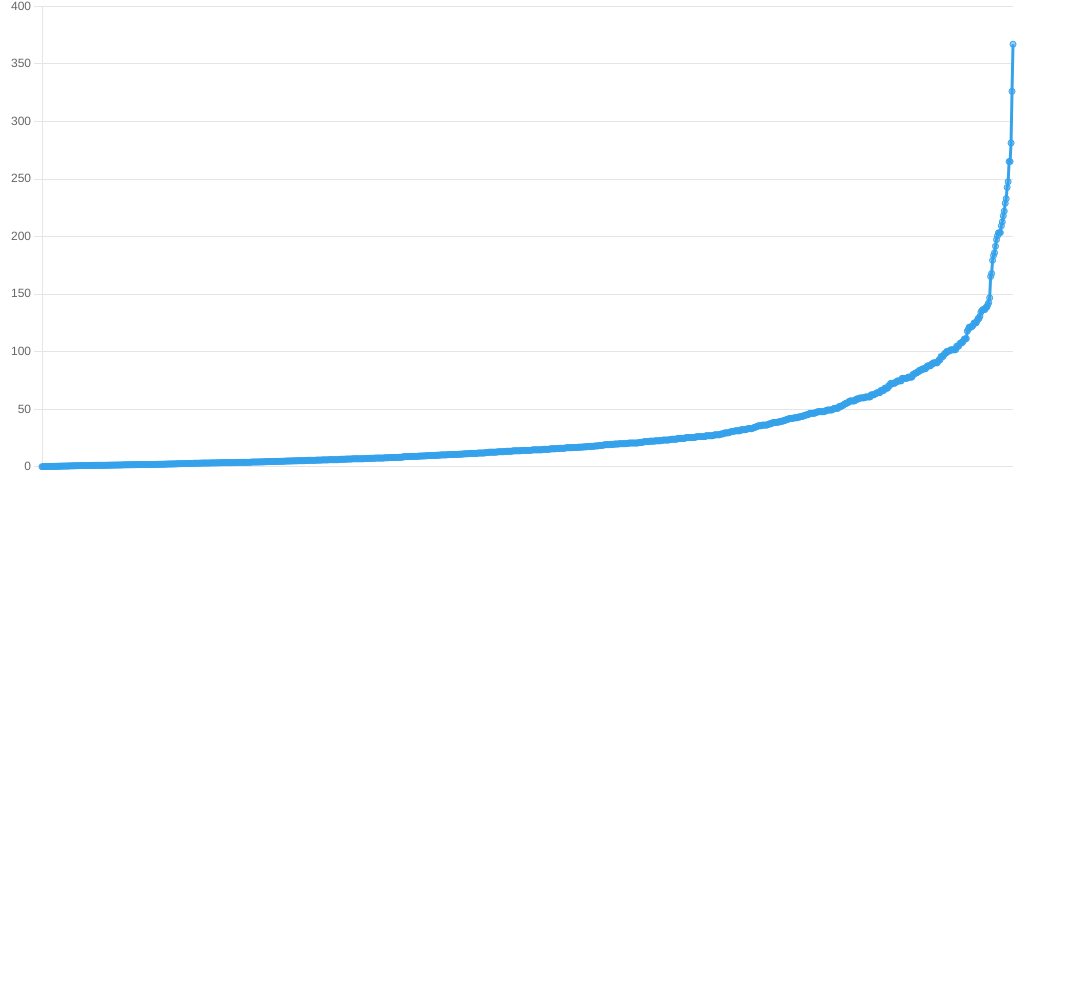
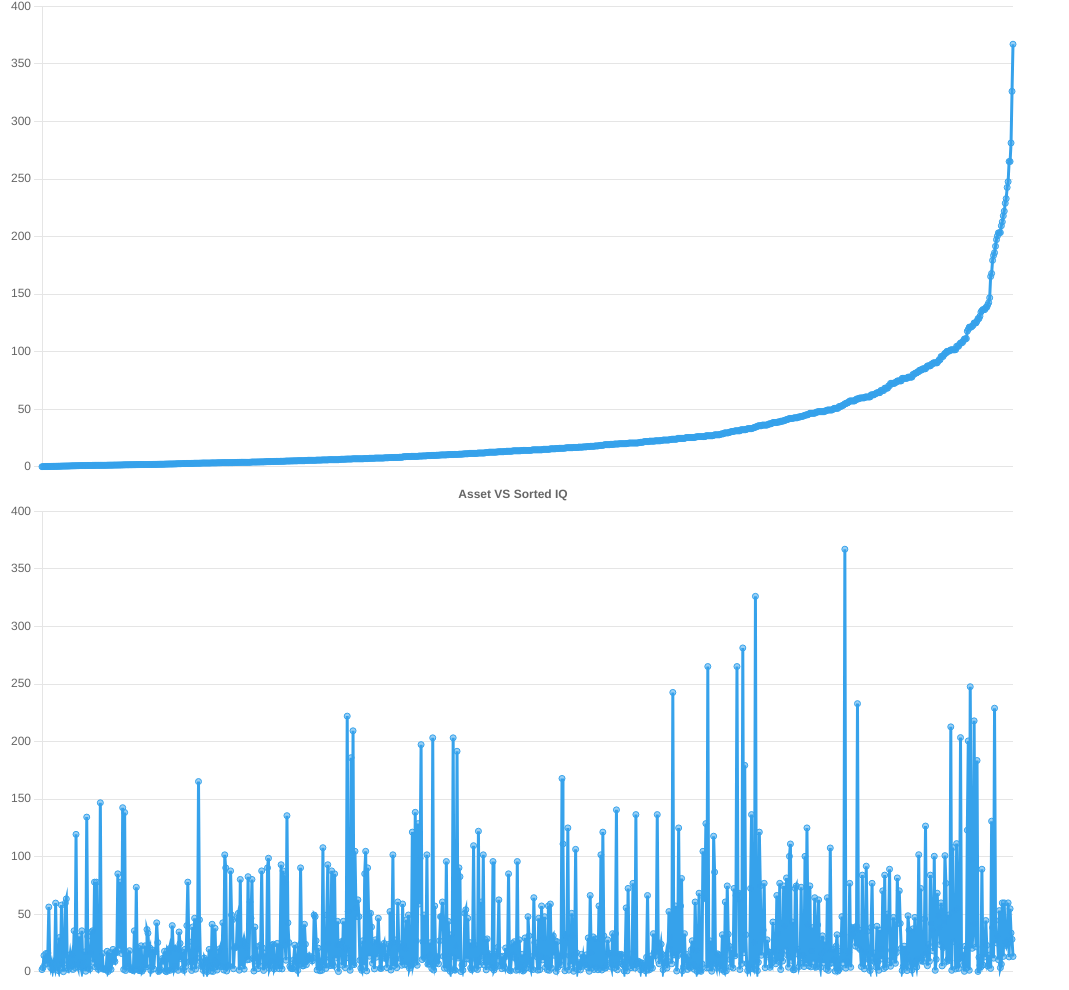
Before and after one commit to GeassCoder/social-experiment, a website with bundled scripts: page index.html in a window 1280 px wide. Shown: the part 330-1320 px from the top of the page, without its empty margins (0-1069 px from the left). Before the commit the page ends 815 px from the top, so only its background shows below. Built offline with nearby package versions, Linux system fonts and the light colour scheme.

Commit message:
more refactor and added Asset VS Sorted IQ chart

```diff
--- a/index.html
+++ b/index.html
@@ -9,16 +9,21 @@
 <body>
     <div style="display:flex">
         <div style="width:46vw">
-            <canvas id="iq-distribution" ></canvas>
+            <canvas id="iq-distribution"></canvas>
         </div>
         <div style="width:46vw">
-            <canvas id="asset-distribution" ></canvas>
+            <canvas id="asset-distribution"></canvas>
         </div>
     </div>
 
     <div style="width:80%">
-        <canvas id="sorted-asset" ></canvas>
+        <canvas id="sorted-asset"></canvas>
     </div>
+
+    <div style="width:80%">
+        <canvas id="asset-vs-sorted-iq"></canvas>
+    </div>
+
     <script src="https://cdn.jsdelivr.net/npm/chart.js@4.2.1/dist/chart.umd.min.js"></script>
     <script type="module" src="./main.js"></script>
 </body>
--- a/main.js
+++ b/main.js
@@ -102,4 +102,4 @@ simulate(profileList);
 createReports(profileList);
 
 // test
-console.log(profileList);
+// console.log(profileList);
--- a/scripts/reports/drawAssetChart.js
+++ b/scripts/reports/drawAssetVsSortedIqChart.js
@@ -1,11 +1,11 @@
 import { keep2DecimalDigits } from '../util.js';
 
-export default function drawAssetChart (sortedProfilesByAsset) {
-    const xValues = sortedProfilesByAsset.map(one => one.id);
-    const yValues = sortedProfilesByAsset.map(one => one.asset);
+export default function drawAssetVsSortedIqChart (sortedProfilesByIq) {
+    const xValues = sortedProfilesByIq.map(one => one.id);
+    const yValues = sortedProfilesByIq.map(one => one.asset);
 
     new Chart(
-        document.getElementById('sorted-asset'),
+        document.getElementById('asset-vs-sorted-iq'),
         {
             options: {
                 plugins: {
@@ -14,13 +14,13 @@ export default function drawAssetChart (sortedProfilesByAsset) {
                     },
                     title: {
                         display: true,
-                        text: 'Sorted Asset'
+                        text: 'Asset VS Sorted IQ'
                     },
                     tooltip: {
                         callbacks: {
                             label: (context) => {
                                 const currentIndex = context.dataIndex;
-                                const currentDataPoint = sortedProfilesByAsset[currentIndex];
+                                const currentDataPoint = sortedProfilesByIq[currentIndex];
 
                                 return `Asset: ${keep2DecimalDigits(currentDataPoint.asset)},  ` + `IQ: ${currentDataPoint.iq}`;
                             }
--- /dev/null
+++ b/scripts/reports/drawSortedAssetChart.js
@@ -0,0 +1,46 @@
+import { keep2DecimalDigits } from '../util.js';
+
+export default function drawSortedAssetChart (sortedProfilesByAsset) {
+    const xValues = sortedProfilesByAsset.map(one => one.id);
+    const yValues = sortedProfilesByAsset.map(one => one.asset);
+
+    new Chart(
+        document.getElementById('sorted-asset'),
+        {
+            options: {
+                plugins: {
+                    legend: {
+                        display: false
+                    },
+                    title: {
+                        display: true,
+                        text: 'Sorted Asset'
+                    },
+                    tooltip: {
+                        callbacks: {
+                            label: (context, aa) => {
+                                const currentIndex = context.dataIndex;
+                                const currentDataPoint = sortedProfilesByAsset[currentIndex];
+                                return `Asset: ${keep2DecimalDigits(currentDataPoint.asset)},  ` + `IQ: ${currentDataPoint.iq}`;
+                            }
+                        }
+                    }
+                },
+                scales:{
+                    x: {
+                        display: false
+                    }
+                }
+            },
+            data: {
+                labels: xValues,
+                datasets: [
+                    {
+                        type: 'line',
+                        data: yValues
+                    }
+                ]
+            },
+        }
+    );
+}
--- a/scripts/reports/index.js
+++ b/scripts/reports/index.js
@@ -1,6 +1,7 @@
-import drawIqChart from './drawIqChart.js';
-import drawAssetChart from './drawAssetChart.js'
+import drawIqDistributionChart from './drawIqDistributionChart.js';
 import drawAssetDistributionChart from './drawAssetDistributionChart.js'
+import drawSortedAssetChart from './drawSortedAssetChart.js'
+import drawAssetVsSortedIqChart from './drawAssetVsSortedIqChart.js'
 import { getIqGroups, getAssetGroups, sortBy } from '../util.js';
 
 function createReports(profileList) {
@@ -13,10 +14,11 @@ function createReports(profileList) {
     const sortedProfilesByIq = sortBy(profileList, 'iq');
     const sortedProfilesByAsset = sortBy(profileList, 'asset');
 
-    drawIqChart(iqGroups);
+    drawIqDistributionChart(iqGroups);
     drawAssetDistributionChart(assetGroups);
 
-    drawAssetChart(sortedProfilesByAsset);
+    drawSortedAssetChart(sortedProfilesByAsset);
+    drawAssetVsSortedIqChart(sortedProfilesByIq);
 
 
     // TODO:
@@ -32,6 +34,8 @@ function createReports(profileList) {
 
     // average asset, total asset, average iq by asset group
 
+    // asset vs sorted iq
+
     // ??
     // allow to adjust params from UI
 }
```
Also changed, not shown: scripts/reports/drawAssetDistributionChart.js (+1 -12 lines), scripts/reports/drawIqDistributionChart.js (renamed from scripts/reports/drawIqChart.js, +1 -9 lines).
